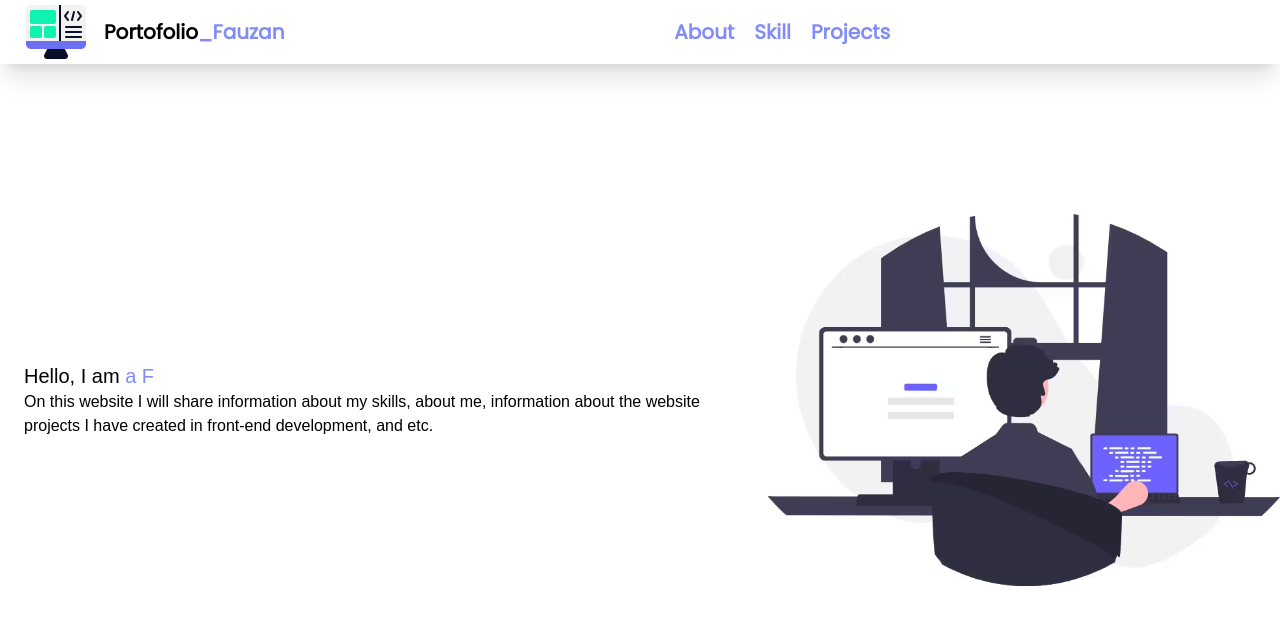
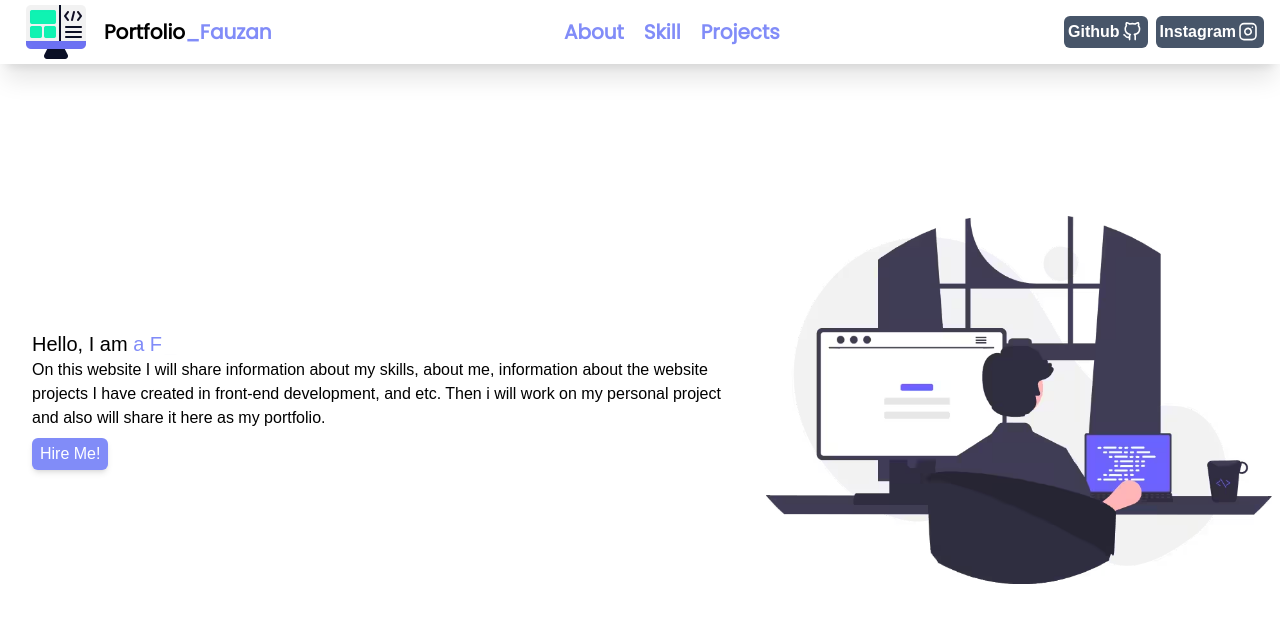
Before and after one commit to fauzan18296/My-Portofolio, a React (Vite) app: page / in a window 1280 px wide. Shown: the top 624 px of the page. Built offline with nearby package versions, Linux system fonts and the light colour scheme.

Commit message:
add: +fitur tombol hire me dan +feature navigation github dan instagram

```diff
--- a/src/components/Layouts/FooterIcon.jsx
+++ /dev/null
@@ -1,9 +0,0 @@
-const FooterIcon = () => {
-  return (
-    <>
-          <a className='rounded-md  text-indigo-400 font-bold ' href="https://github.com/fauzan18296"><i className='size-6' data-feather="github"></i></a>
-      </>
-  )
-}
-
-export default FooterIcon
--- a/src/components/Layouts/Header.jsx
+++ b/src/components/Layouts/Header.jsx
@@ -1,6 +1,7 @@
 import Nav from './Nav'
 import { useFeatherIcons } from '../../hooks/config/icons/useIcon.config'
 import ResponsiveNavbar from './ResponsiveNavbar'
+import NavigationIcon from './NavigationIcon'
 
 const Header = () => {
     useFeatherIcons()
@@ -9,7 +10,7 @@ const Header = () => {
       <div className='mx-3 max-tablet:mx-6 max-mobile:mx-1'>
         <a href="#" className='flex gap-4 '>
           <img className='w-16 max-tablet:w-12' src="/icon_navbar_brand.avif" alt="Brand Portfolio" />
-           <p className='text-xl self-center font-extrabold font-Poppins max-tablet:text-sm'>Portofolio<span className='text-indigo-400 '>_Fauzan</span></p>
+           <p className='text-xl self-center font-extrabold font-Poppins max-tablet:text-sm'>Portfolio<span className='text-indigo-400 '>_Fauzan</span></p>
         </a>
         </div>
       <Nav>
@@ -18,6 +19,9 @@ const Header = () => {
         <a className='text-xl text-indigo-400 font-bold' href="#project">Projects</a>
       </Nav>
 
+      <NavigationIcon classname='flex items-center rounded-md  text-white  font-bold' icon='github' name='Github' href='https://github.com/fauzan18296' />
+      <NavigationIcon classname='flex items-center rounded-md text-white font-bold' icon='instagram' href='https://www.instagram.com/ahd_fauzan18/' name='Instagram' />
+
      <ResponsiveNavbar />
       </header>
   )
--- /dev/null
+++ b/src/components/Layouts/NavigationIcon.jsx
@@ -0,0 +1,18 @@
+import PropTypes from 'prop-types'
+
+const NavigationIcon = ({ classname, icon, name, href }) => {
+  return (
+    <div className="hidden md:flex bg-slate-600 p-1 mx-1  rounded-md">
+      <a className={classname} href={href}>{name}<i className='size-4/5' data-feather={icon}></i></a>
+      </div>
+  )
+}
+
+NavigationIcon.propTypes = {
+  classname: PropTypes.string,
+  icon: PropTypes.string,
+  name: PropTypes.string,
+  href: PropTypes.any
+}
+
+export default NavigationIcon
--- a/src/components/Layouts/ResponsiveNavbar.jsx
+++ b/src/components/Layouts/ResponsiveNavbar.jsx
@@ -5,10 +5,14 @@ const ResponsiveNavbar = () => {
   const { openNav, toggleNav } = useResponsiveNavbar()
   return (
     <>
-      <div className={`${openNav ? "opacity-100" : "opacity-0"} md:hidden bg-white absolute w-1/2 min-h-screen top-full flex justify-evenly  items-center flex-col left-0 rounded-e-xl gap-2 transition-all ease-linear duration-150 delay-100 shadow-md`}>
- <a className='text-sm text-indigo-400 font-bold' href="#about">About</a>
-      <a className='text-sm text-indigo-400 font-bold' href="#skill">Skill</a>
-        <a className='text-sm text-indigo-400 font-bold' href="#project">Project</a>
+      <div className={`${openNav ? "opacity-100" : "opacity-0"} md:hidden bg-white absolute w-2/4 h-svh top-full flex justify-evenly items-center flex-col left-0 rounded-e-xl transition ease-in-out duration-150 delay-100 shadow-md`}>
+ <a className='text-md text-indigo-400 font-bold' href="#about">About</a>
+      <a className='text-md text-indigo-400 font-bold' href="#skill">Skill</a>
+        <a className='text-md text-indigo-400 font-bold' href="#project">Project</a>
+        <span className='flex justify-center items-center'>
+        <a className="bg-slate-600 p-1 mx-1 flex items-center rounded-md text-white font-bold text-sm" href="https://github.com/fauzan18296">Github<i className='size-4/5' data-feather="github"></i></a>
+          <a className="bg-slate-600 p-1 mx-1 items-center rounded-md text-white flex font-bold text-sm" href="https://www.instagram.com/ahd_fauzan18/">Instagram<i className='size-4/5' data-feather="instagram"></i></a>
+          </span>
       </div>
     <Button classname="text-indigo-400 md:hidden max-tablet:block cursor-pointer" type="button"  onClick={toggleNav}>
    <i className="size-9/12" data-feather="menu"></i>
--- a/src/components/Ui/HeroSection.jsx
+++ b/src/components/Ui/HeroSection.jsx
@@ -3,9 +3,9 @@ import HeroImage from '../../assets/images/Img-Hero-Section/Hero_Section.avif'
 
 const HeroSection = ({ children }) => {
   return (
-    <div className="flex justify-around items-center min-h-screen w-full max-tablet:flex-col max-tablet:justify-evenly">
+    <div className="flex justify-around items-center min-h-screen w-full max-tablet:flex-col max-tablet:justify-evenly px-2">
       { children }
-     <img className='w-2/5 max-tablet:w-4/5' src={HeroImage} alt="Fauzan" />
+     <img className='w-2/5 max-tablet:w-10/12' src={HeroImage} alt="Fauzan" />
     </div>
   )
 }
--- /dev/null
+++ b/src/hooks/useHrefEMailTo.jsx
@@ -0,0 +1,10 @@
+import {useState} from 'react'
+
+export const useHrefEMailTo = () => {
+   const [btnLocate, setBtnLocate] = useState("mailto:fauzan18296@gmail.com")
+
+  const handleBtnLocate = () => {
+    setBtnLocate(location.href = btnLocate)
+  }
+  return handleBtnLocate
+}
--- a/src/pages/webPage.jsx
+++ b/src/pages/webPage.jsx
@@ -1,15 +1,19 @@
 import Header from '../components/Layouts/Header'
 import HeroSection from '../components/Ui/HeroSection'
+import Button from '../components/Ui/Button'
 import { Typewriter } from 'react-simple-typewriter'
+import { useHrefEMailTo } from '../hooks/useHrefEMailTo'
 
 const WebPage = () => {
-  const Introduction = [ "Ahmad Fauzan", "a Programmer", "a Fresh Graduates" ]
+  const Introduction = ["Ahmad Fauzan", "a Programmer", "a Fresh Graduates"]
+  const handleBtnLocate  = useHrefEMailTo()
+
   return (
     <>
     <Header />
       <HeroSection>
-        <div className='mx-6 text-md'>
-          <h1 className='text-black text-xl max-tablet:text-xl'>Hello, I am <span className='text-indigo-400'>
+        <div className='mx-6 text-md py-10'>
+          <h1 className='text-black text-xl max-tablet:text-md'>Hello, I am <span className='text-indigo-400'>
             <Typewriter
               words={Introduction}
               loop={false}
@@ -18,8 +22,9 @@ const WebPage = () => {
               cursorBlinking={"_"}
               delaySpeed={1000}
           /></span></h1>
-          <p>On this website I will share information about my skills, about me, information about the website projects I have created in front-end development, and etc.</p>
-          </div>
+          <p className='max-tablet:text-md'>On this website I will share information about my skills, about me, information about the website projects I have created in front-end development, and etc. Then i will work on my personal project and also will share it here as my portfolio.</p>
+           <Button classname='flex bg-indigo-400 px-2 py-1 text-white rounded-md shadow-md mt-2 max-tablet:text-md' onClick={handleBtnLocate}>Hire Me!</Button>
+        </div>
       </HeroSection>
       </>
     )
--- a/tailwind.config.js
+++ b/tailwind.config.js
@@ -13,6 +13,9 @@ export default {
       fontFamily: {
         "Poppins": ["Poppins", "sans-serif"],
         "Titillium": ["Titillium", "sans-serif"],
+      },
+      backgroundImage: {
+        "custom-gradient": "linear-gradient(to bottom,to right #4c1d95,to right #f9a8d4,to right #dc2626 ,to right #FFC107)",
       }
     },
   },
```
